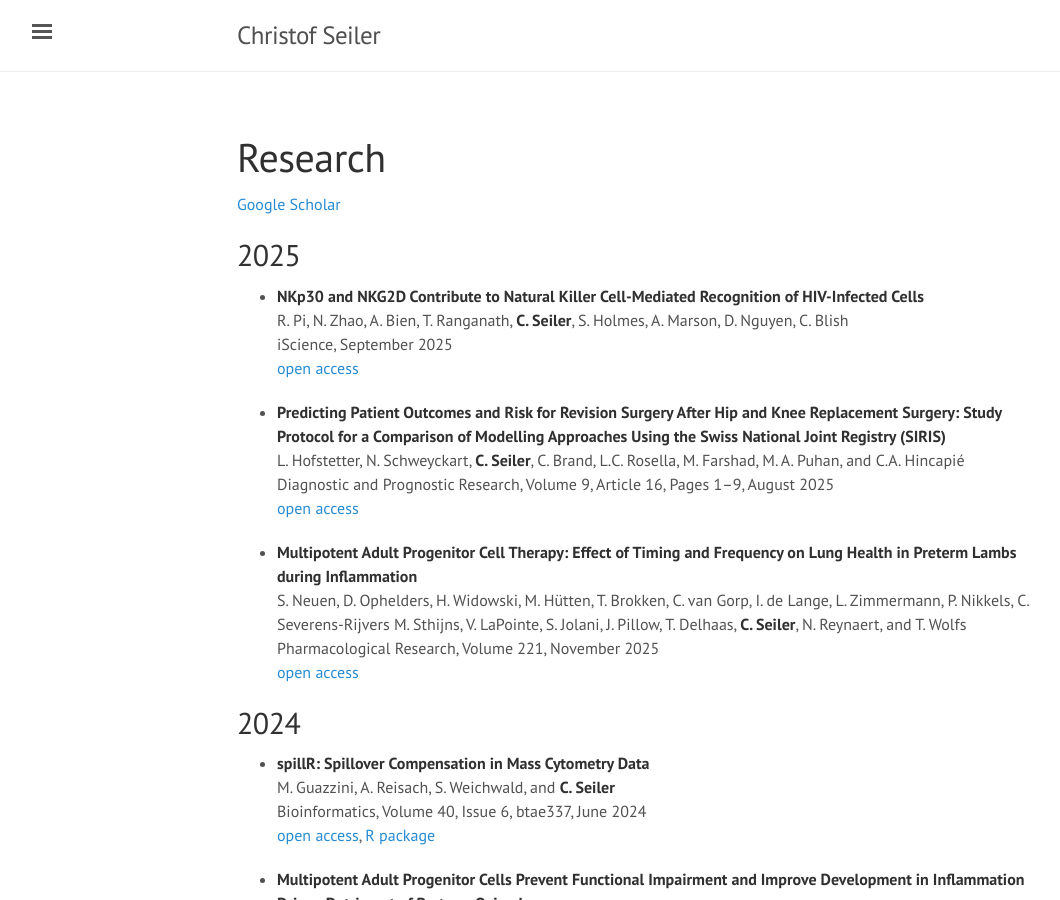
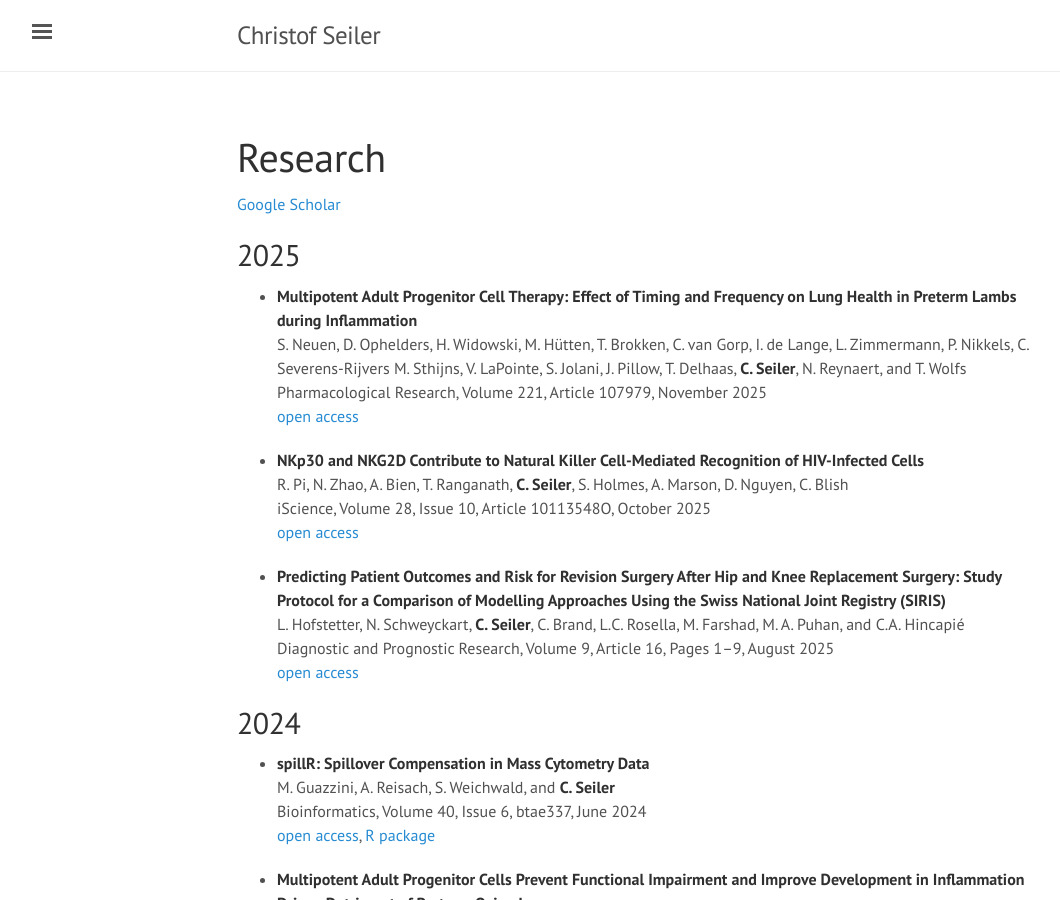
Before and after one commit to ChristofSeiler/ChristofSeiler.github.io, a Jekyll site: the page built from research.md, in a window 1280 px wide and 900 px high. Shown: the whole window, without its empty margins (3-1063 px from the left). Built offline with Jekyll 4.4.1, drawn with Linux system fonts in a browser that asks for light colours.

Commit message:
added article numbers

```diff
--- a/research.md
+++ b/research.md
@@ -7,20 +7,20 @@ title: Research
 
 ## 2025
 
+* **Multipotent Adult Progenitor Cell Therapy: Effect of Timing and Frequency on Lung Health in Preterm Lambs during Inflammation** <br>
+S. Neuen, D. Ophelders, H. Widowski, M. Hütten, T. Brokken, C. van Gorp, I. de Lange, L. Zimmermann, P. Nikkels, C. Severens-Rijvers M. Sthijns, V. LaPointe, S. Jolani, J. Pillow, T. Delhaas, **C. Seiler**, N. Reynaert, and T. Wolfs <br>
+Pharmacological Research, Volume 221, Article 107979, November 2025 <br>
+[open access](https://doi.org/10.1016/j.phrs.2025.107979)
+
 * **NKp30 and NKG2D Contribute to Natural Killer Cell-Mediated Recognition of HIV-Infected Cells** <br>
 R. Pi, N. Zhao, A. Bien, T. Ranganath, **C. Seiler**, S. Holmes, A. Marson, D. Nguyen, C. Blish <br>
-iScience, September 2025 <br>
+iScience, Volume 28, Issue 10, Article 10113548O, October 2025 <br>
 [open access](https://doi.org/10.1016/j.isci.2025.113548)
 
 * **Predicting Patient Outcomes and Risk for Revision Surgery After Hip and Knee Replacement Surgery: Study Protocol for a Comparison of Modelling Approaches Using the Swiss National Joint Registry (SIRIS)** <br>
 L. Hofstetter, N. Schweyckart, **C. Seiler**, C. Brand, L.C. Rosella, M. Farshad, M. A. Puhan, and C.A. Hincapié <br>
 Diagnostic and Prognostic Research, Volume 9, Article 16, Pages 1&ndash;9, August 2025 <br>
 [open access](https://doi.org/10.1186/s41512-025-00200-z)
-
-* **Multipotent Adult Progenitor Cell Therapy: Effect of Timing and Frequency on Lung Health in Preterm Lambs during Inflammation** <br>
-S. Neuen, D. Ophelders, H. Widowski, M. Hütten, T. Brokken, C. van Gorp, I. de Lange, L. Zimmermann, P. Nikkels, C. Severens-Rijvers M. Sthijns, V. LaPointe, S. Jolani, J. Pillow, T. Delhaas, **C. Seiler**, N. Reynaert, and T. Wolfs <br>
-Pharmacological Research, Volume 221, November 2025 <br>
-[open access](https://doi.org/10.1016/j.phrs.2025.107979)
 
 ## 2024
 
```
